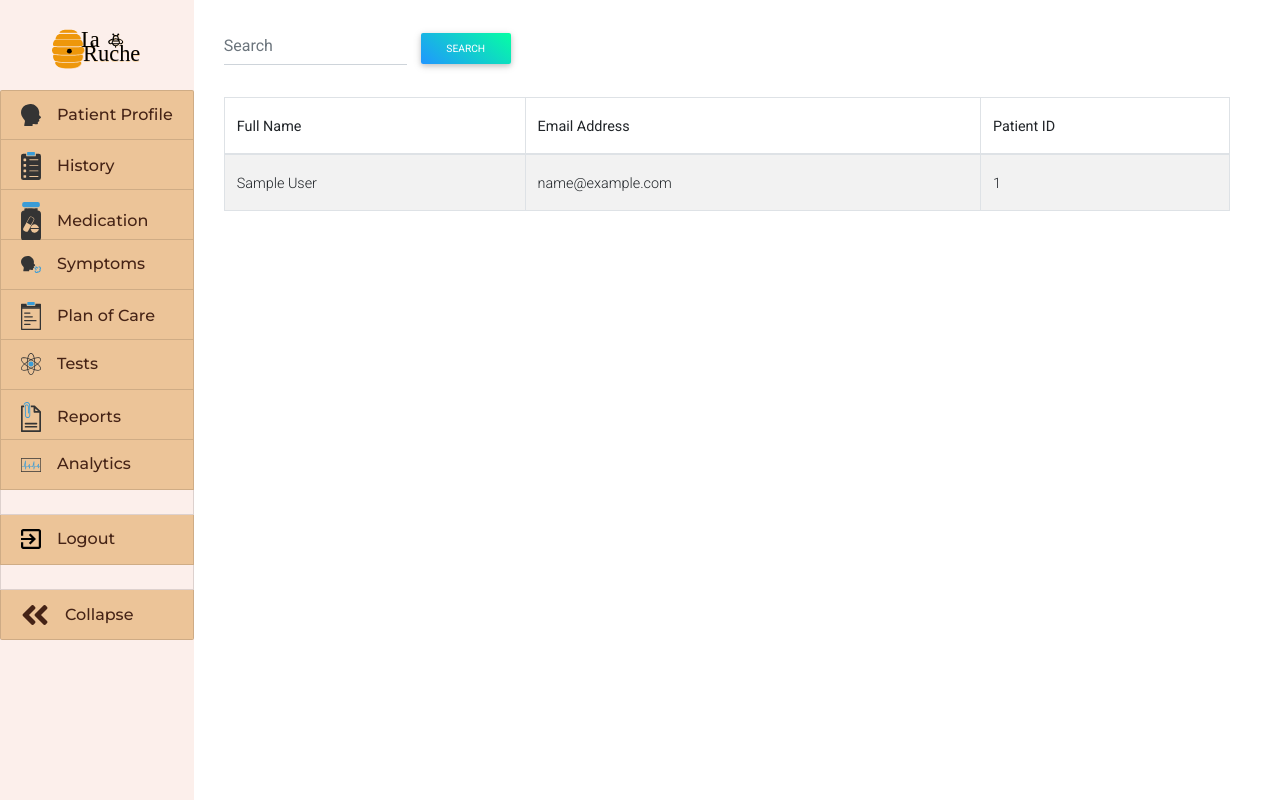
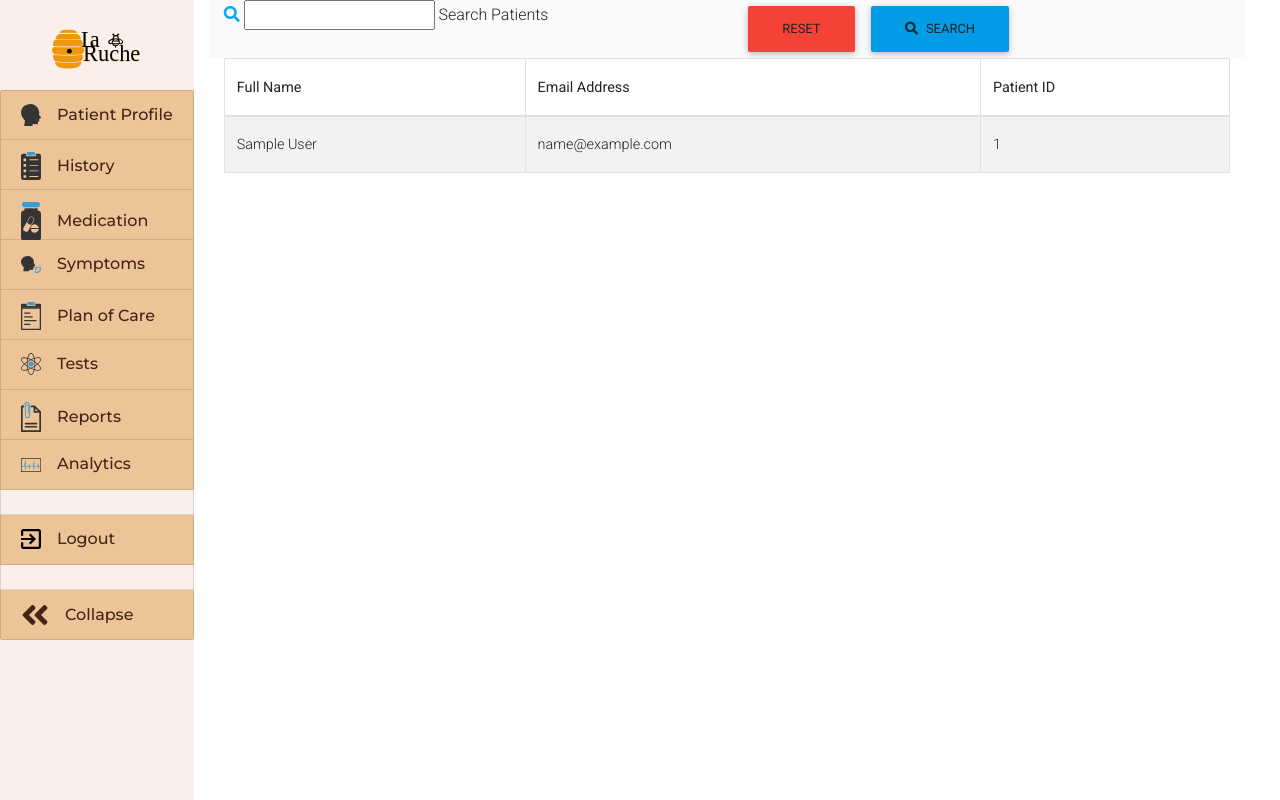
Before and after one commit to ClaireLally8/La-Ruche, a Flask app: page / in a window 1280 px wide. Run offline with Flask 2, Linux system fonts and the light colour scheme; the visitor is signed in with stand-in values (Sample User, id 1); a database or web service that is not in the repository returns one stand-in record (values such as "Sample title"); some libraries are stand-ins or nearby versions.

Commit message:
search functionality

```diff
--- a/app.py
+++ b/app.py
@@ -24,6 +24,13 @@ def index():
         return render_template('search.html', patients=mongo.db.patients.find())
 
     return render_template('index.html')
+
+
+@app.route("/search", methods=["GET", "POST"])
+def search():
+    query = request.form.get("query")
+    patients = list(mongo.db.patients.find({"$text": {"$search": query}}))
+    return render_template("search.html", patients=patients)
 
 
 @app.route('/dashboard')
--- a/templates/search.html
+++ b/templates/search.html
@@ -1,10 +1,25 @@
 {% extends "layout.html" %}
 {% block body %}
 <div class="container w-100">
-<form class="form-inline md-form mr-auto mb-4">
-  <input class="form-control mr-sm-2" type="text" placeholder="Search" aria-label="Search">
-  <button class="btn aqua-gradient btn-rounded btn-sm my-0" type="submit">Search</button>
-</form>
+
+    <div class="row card-panel grey lighten-5">
+        <form action="{{ url_for('search') }}" method="POST" class="col s12">
+            <div class="row valign-wrapper center-align">
+                <div class="input-field col s12 m8">
+                    <i class="fas fa-search prefix light-blue-text text-darken-4"></i>
+                    <input type="text" name="query" id="query" minlength="3" class="validate" required>
+                    <label for="query">Search Patients</label>
+                </div>
+                <div class="col s12 m4">
+                    <a href="{{ url_for('dashboard') }}" class="red btn text-shadow">Reset</a>
+                    <button type="submit" class="light-blue darken-1 btn text-shadow">
+                        <i class="fas fa-search left"></i> Search
+                    </button>
+                </div>
+            </div>
+        </form>
+    </div>
+
 
 <table class="table table-bordered table-striped">
 <thead class="mb-5">
```
Also changed, not shown: 1 other file.
